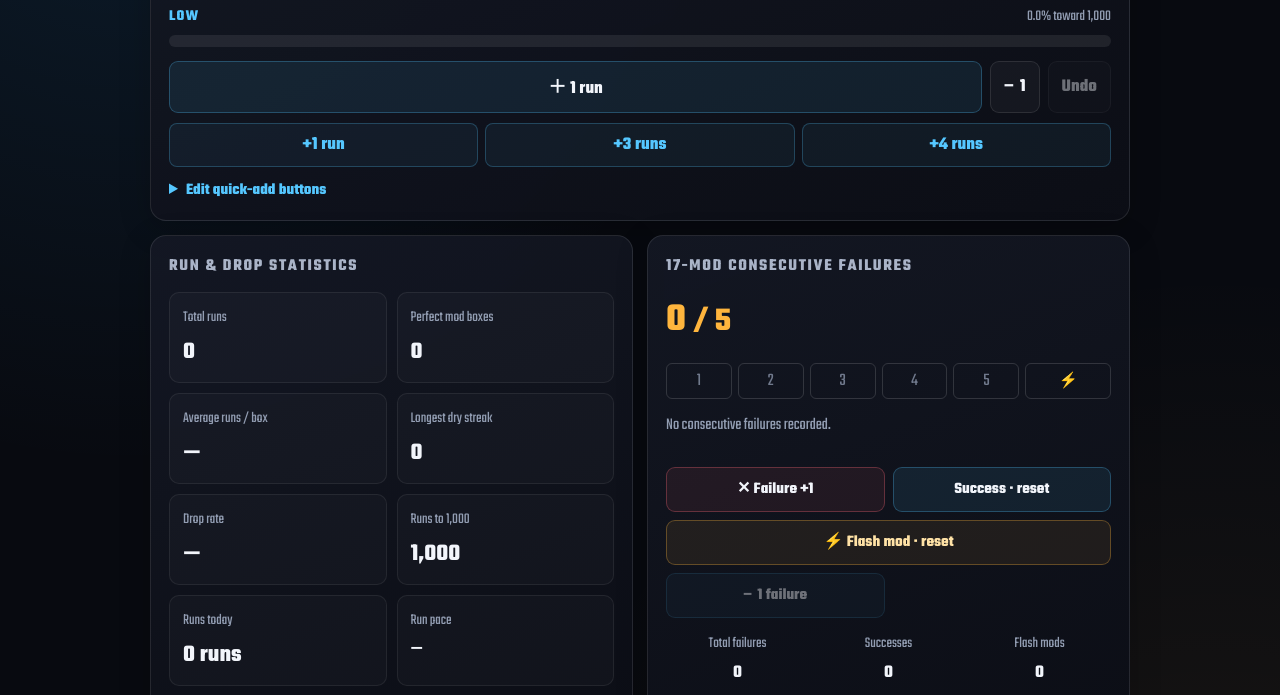
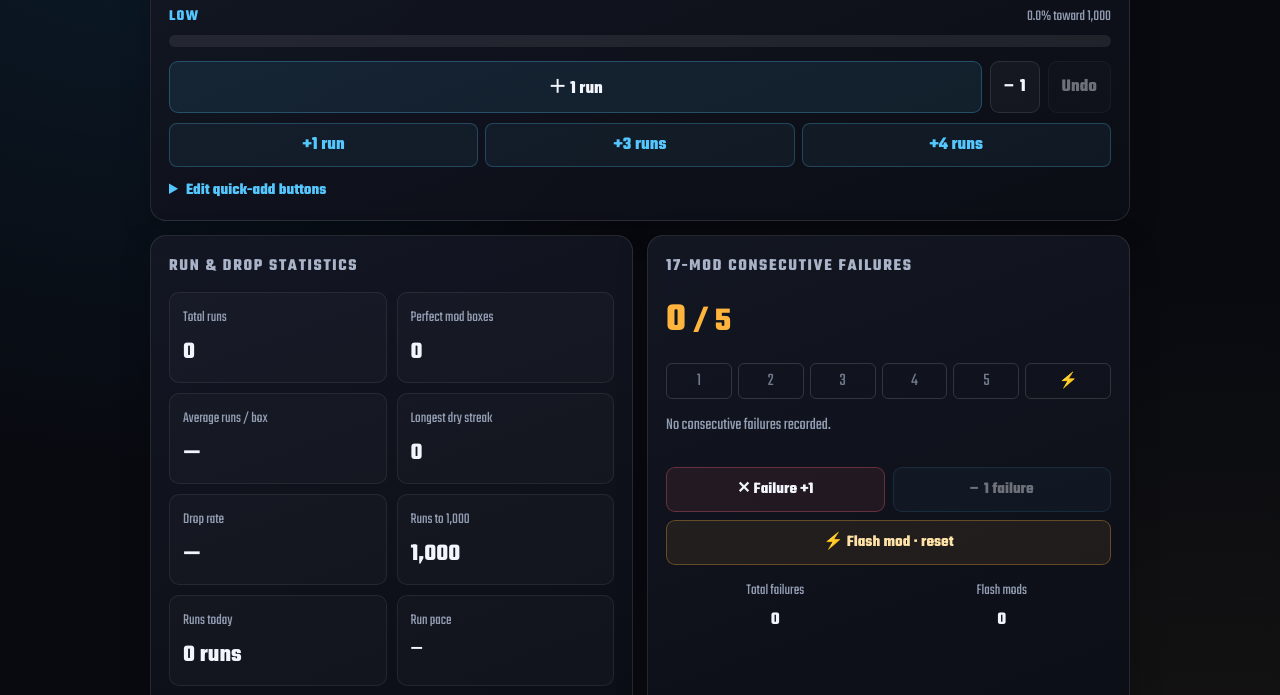
Before and after one commit to thachvn0296/OH-Starfall-Daily-Tracker, a website: page Run-Tracker.html in a window 1280 px wide. Shown: the part 244-939 px from the top of the page. Drawn offline with Linux system fonts and the light colour scheme.

Commit message:
Update tracker, remove shinny from luck counter

```diff
--- a/Run-Tracker.html
+++ b/Run-Tracker.html
@@ -69,7 +69,7 @@ header{display:flex;justify-content:space-between;align-items:center;gap:12px;ma
 .pity-actions .fail{border-color:rgba(255,102,120,.3);background:rgba(255,102,120,.08)}
 .pity-actions .flash-action{grid-column:1/-1;border-color:rgba(255,181,61,.3);background:rgba(255,181,61,.08);color:#ffe2a6}
 button:disabled{opacity:.42;cursor:not-allowed}
-.pity-stats{display:grid;grid-template-columns:repeat(3,minmax(0,1fr));gap:8px;margin-top:14px;text-align:center}
+.pity-stats{display:grid;grid-template-columns:repeat(2,minmax(0,1fr));gap:8px;margin-top:14px;text-align:center}
 .pity-stats span{display:block;color:var(--sub);font-size:.95rem}
 .pity-stats b{display:block;margin-top:6px;font-weight:700}
 .notice{min-height:1.4em;margin-top:12px;color:var(--sub);font-size:1rem}
@@ -154,13 +154,14 @@ body.overlay-mode .overlay-view[data-bg="green"]{min-height:100vh;min-width:100v
       <div class="pity-message" id="pityMessage" aria-live="polite">No consecutive failures recorded.</div>
       <div class="pity-actions">
         <button id="pityFail" class="fail" type="button">✕ Failure +1</button>
-        <button id="pitySuccess" type="button">Success · reset</button>
+        <button id="pityUndo" class="quiet" type="button">− 1 failure</button>
+        <button id="pitySuccess" type="button" hidden>Success · reset</button>
         <button id="pityFlash" class="flash-action" type="button">⚡ Flash mod · reset</button>
-        <button id="pityUndo" class="quiet" type="button">− 1 failure</button>
+
       </div>
       <div class="pity-stats">
         <div><span>Total failures</span><b id="totalFailures">0</b></div>
-        <div><span>Successes</span><b id="successes">0</b></div>
+        <div style="display:none"><span>Successes</span><b id="successes">0</b></div>
         <div><span>Flash mods</span><b id="flashes">0</b></div>
       </div>
       <div class="notice" id="notice" role="status" aria-live="polite"></div>
```
